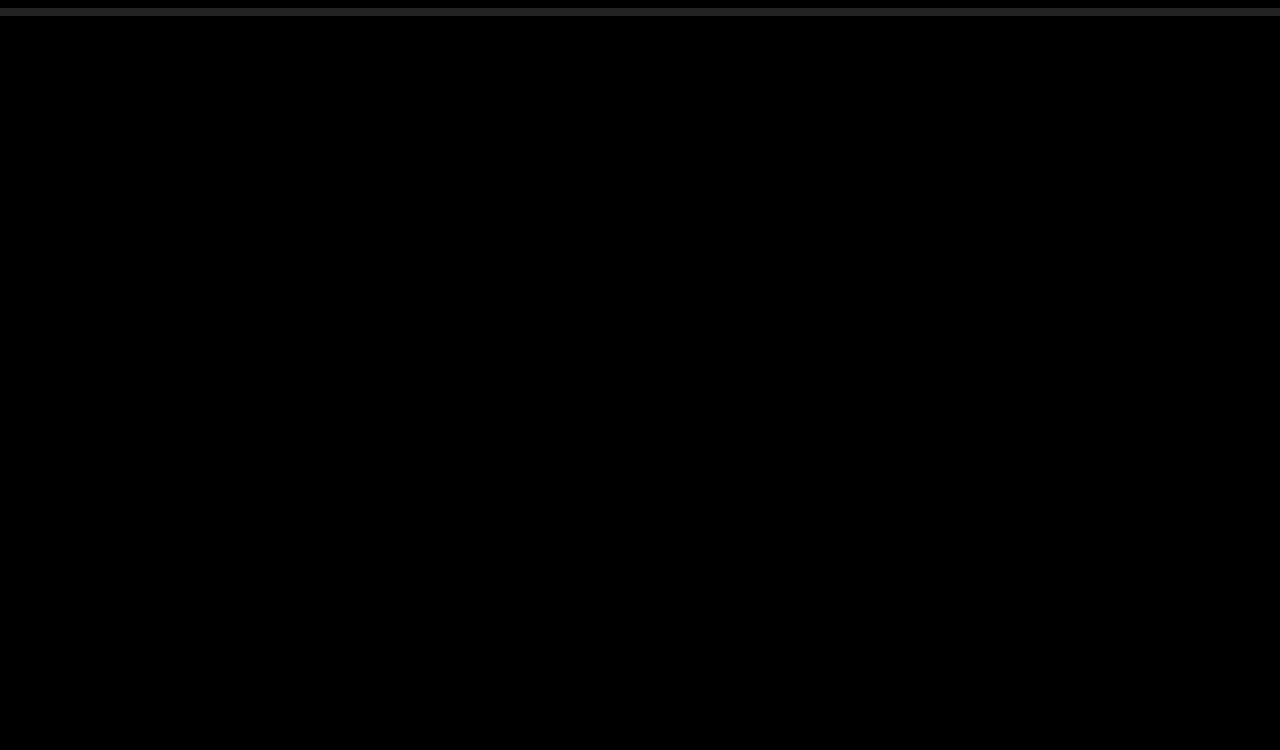
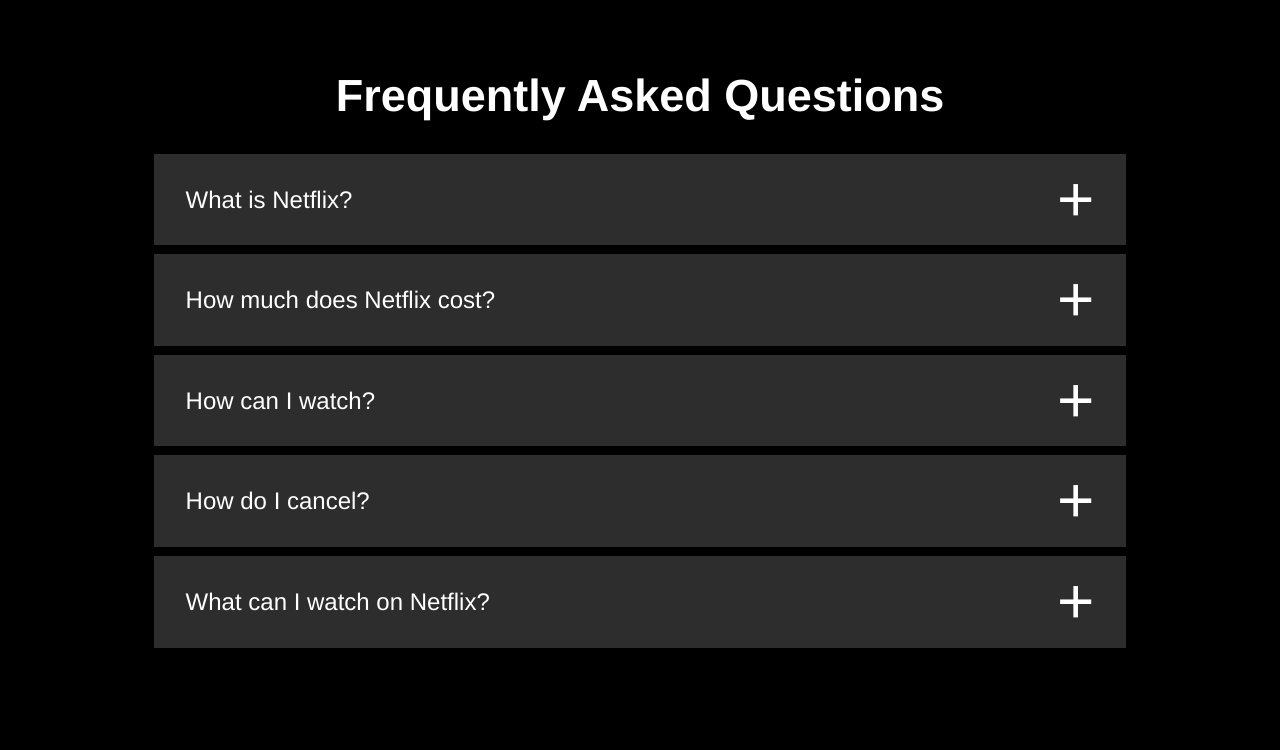
Before and after one commit to Fufelschmerts/netflix-clone-site, a plain HTML site: page index.html in a window 1280 px wide. Shown: the part 3195-3945 px from the top of the page. Before the commit the page ends 3211 px from the top, so only its background shows below. Drawn offline with Linux system fonts and the light colour scheme; a web font is replaced by a local one.

Commit message:
added FAQ section

```diff
--- a/index.html
+++ b/index.html
@@ -8,8 +8,7 @@
   <link rel="stylesheet" href="./vendor/normalize.css">
   <link rel="stylesheet" href="./vendor/fonts.css">
   <link rel="stylesheet" href="./style.css">
-  <title>Netflix website clone</title>
-  favicon
+  <title>Zetflix</title>
   <link rel="apple-touch-icon" sizes="180x180" href="./img/icons/apple-touch-icon.png">
   <link rel="icon" type="image/png" sizes="32x32" href="./img/icons/favicon-32x32.png">
   <link rel="icon" type="image/png" sizes="16x16" href="./img/icons/favicon-16x16.png">
@@ -115,6 +114,60 @@
 </section>
 <div class="divider"></div>
 
+<section class="faq">
+  <h2 class="faq__heading">Frequently Asked Questions</h2>
+  <ul class="faq__accordion">
+    <li class="faq__item">
+      <input type="checkbox" name="faq1" id="faq1">
+      <label class="faq__btn" for="faq1">What is Netflix?</label>
+      <div class="faq__content show">
+        <p class="faq__text">Netflix is a streaming service that offers a wide variety of award-winning TV shows,
+          movies, anime, documentaries, and more on thousands of internet-connected devices.</p>
+        <p class="faq__text">You can watch as much as you want, whenever you want without a single commercial – all
+          for one low monthly price. There's always something new to discover and new TV shows and movies are added
+          every week!</p>
+      </div>
+    </li>
+    <li class="faq__item">
+      <input type="checkbox" name="faq1" id="faq2">
+      <label class="faq__btn" for="faq2">How much does Netflix cost?</label>
+      <div class="faq__content">
+        <p class="faq__text">Watch Netflix on your smartphone, tablet, Smart TV, laptop, or streaming device, all for
+          one fixed monthly fee. Plans range from $8.99 to $17.99 a month. No extra costs, no contracts.</p>
+      </div>
+    </li>
+    <li class="faq__item">
+      <input type="checkbox" name="faq1" id="faq3">
+      <label class="faq__btn" for="faq3">How can I watch?</label>
+      <div class="faq__content">
+        <p class="faq__text">Watch anywhere, anytime, on an unlimited number of devices. Sign in with your Netflix
+          account to watch instantly on the web at netflix.com from your personal computer or on any internet-connected
+          device that offers the Netflix app, including smart TVs, smartphones, tablets, streaming media players and
+          game consoles.</p>
+        <p class="faq__text">You can also download your favorite shows with the iOS, Android, or Windows 10 app. Use
+          downloads to watch while you're on the go and without an internet connection. Take Netflix with you
+          anywhere.</p>
+      </div>
+    </li>
+    <li class="faq__item">
+      <input type="checkbox" name="faq1" id="faq4">
+      <label class="faq__btn" for="faq4">How do I cancel?</label>
+      <div class="faq__content">
+        <p class="faq__text">Netflix is flexible. There are no pesky contracts and no
+          commitments. You can easily cancel your account online in two clicks. There are no cancellation fees – start
+          or stop your account anytime.</p>
+      </div>
+    </li>
+    <li class="faq__item">
+      <input type="checkbox" name="faq1" id="faq5">
+      <label class="faq__btn" for="faq5">What can I watch on Netflix?</label>
+      <div class="faq__content">
+        <p class="faq__text">Netflix has an extensive library of feature films, documentaries, TV shows, anime,
+          award-winning Netflix originals, and more. Watch as much as you want, anytime you want.</p>
+      </div>
+    </li>
+  </ul>
+</section>
 <!--footer-->
 </body>
 </html>
--- a/style.css
+++ b/style.css
@@ -283,3 +283,90 @@ body {
   -ms-transform: translate(-50%, -50%);
   transform: translate(-50%, -50%);
 }
+
+/*----------faq------------*/
+.faq {
+  text-align: center;
+  font-size: 18px;
+  padding: 4.5rem 12%;
+}
+
+.faq__heading {
+  font-size: 2.5em;
+  font-weight: 900;
+}
+
+.faq__accordion {
+  margin: 2rem auto;
+  width: 100%;
+  max-width: 1080px;
+}
+
+.faq__item {
+  list-style: none;
+  width: 100%;
+  text-indent: 0;
+  margin: 0 0 0.5rem 0;
+}
+
+.faq__btn {
+  display: flex;
+  align-items: center;
+  width: 100%;
+  padding: 2rem;
+  margin-bottom: 1px;
+  color: #fff;
+  font-size: 1.5rem;
+  font-weight: 500;
+  cursor: pointer;
+  background: rgb(45, 45, 45);
+  border: none;
+  outline: none;
+  position: relative;
+}
+
+.faq__btn::after {
+  content: "+";
+  position: absolute;
+  font-size: 4rem;
+  font-weight: 200;
+  right: 2rem;
+  transition: transform 0.01s linear;
+}
+
+.faq__accordion input[type="checkbox"] {
+  display: none;
+}
+
+.faq__content {
+  display: flex;
+  flex-direction: column;
+  text-align: left;
+  background: rgb(45, 45, 45);
+  line-height: 1.25;
+  max-height: 0; /* hide content */
+  overflow: hidden;
+  transition: max-height 0.25s ease-in-out;
+}
+
+.faq__accordion input[type="checkbox"]:checked ~ .faq__content {
+  max-height: 100%;
+}
+
+.faq__accordion input[type="checkbox"]:checked ~ .faq__btn::after {
+  transform: rotate(45deg);
+}
+
+.faq__text {
+  width: 100%;
+  max-width: 1080px;
+  padding: 2rem 2rem 2rem;
+  color: #fff;
+  font-size: 1.5rem;
+  font-weight: 500;
+  line-height: 1.3;
+}
+
+.faq__text:first-of-type {
+  padding: 2rem 2rem 0.7rem;
+}
```
